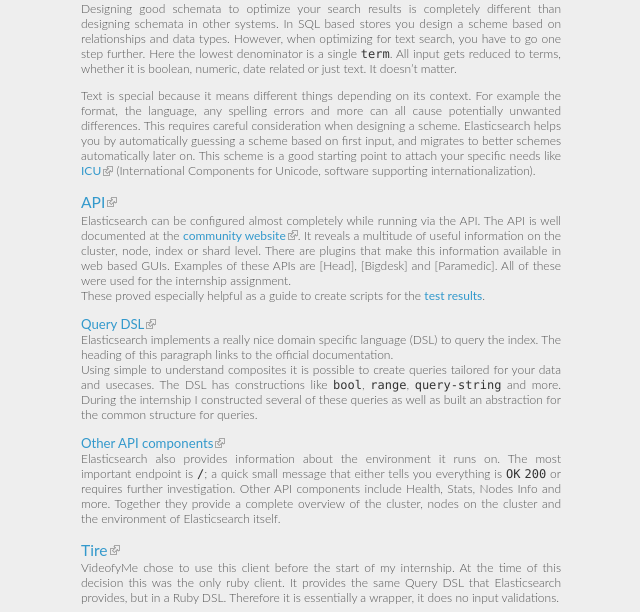
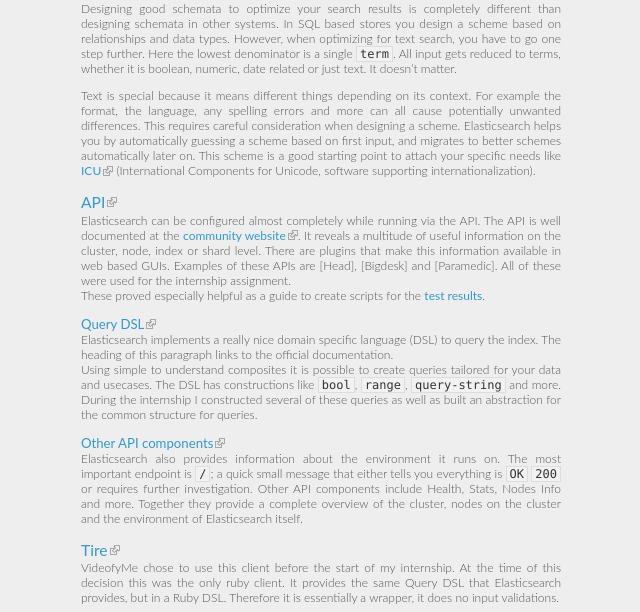
Before and after one commit to xeago/gradblog, a Jekyll site: the page built from graduation/extended-abstract.md, in a window 1280 px wide. Shown: the part 1773-2385 px from the top of the page, without its empty margins (319-959 px from the left). Built offline with Jekyll 4.4.1, drawn with Linux system fonts in a browser that asks for light colours; Markdown is read by kramdown in place of the engine named in the settings.

Commit message:
Make code blocks stand out more.

```diff
--- a/stylesheets/styles.css
+++ b/stylesheets/styles.css
@@ -125,6 +125,12 @@
   font-size:12px;
 }
 
+code {
+  background-color: #f2f2f2;
+  border: solid 1px #ddd;
+  padding: 0 3px;
+}
+
 pre {
   padding:8px 15px;
   background: #f8f8f8;
```
